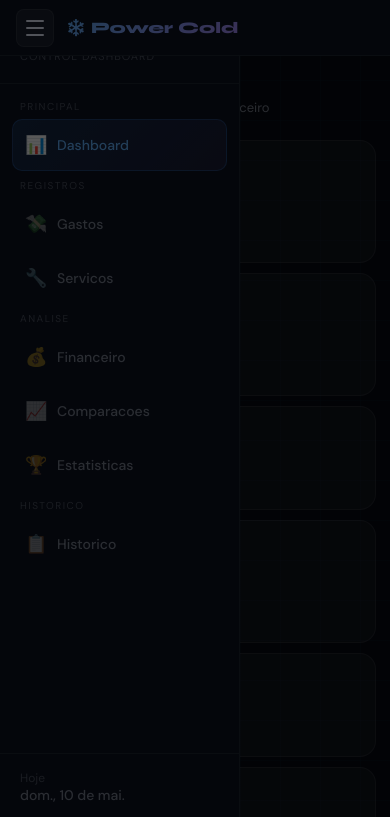
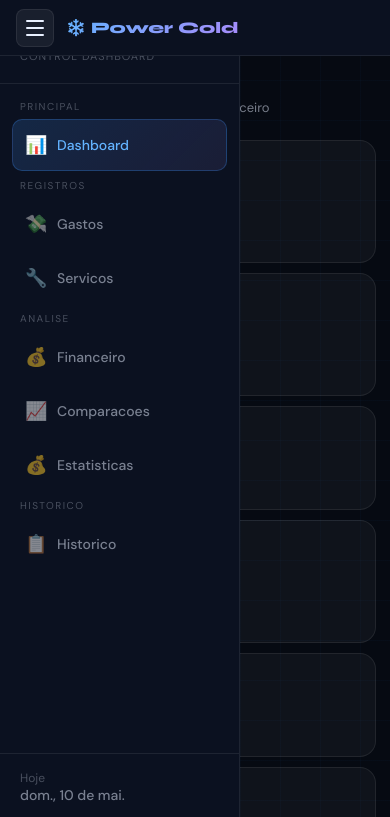
Before and after one commit to wtfadrixn/powercontrol01, a plain HTML site: page index.html in a window 390 px wide. Both pictures are taken after a click on the button "Menu". Shown: the top 817 px of the page. Drawn offline with nearby package versions, Linux system fonts and the light colour scheme.

Commit message:
Add files via upload

```diff
--- a/index.html
+++ b/index.html
@@ -81,7 +81,7 @@ body::before{content:'';position:fixed;inset:0;background-image:linear-gradient(
 .logo-sub{font-size:11px;color:var(--t3);margin-top:2px;text-transform:uppercase;letter-spacing:1px;}
 .nav-section{padding:0 12px;margin-bottom:6px;}
 .nav-label{font-size:10px;color:var(--t3);text-transform:uppercase;letter-spacing:1.5px;padding:0 8px;margin-bottom:6px;}
-.nav-item{display:flex;align-items:center;gap:10px;padding:13px 12px;border-radius:var(--rs);cursor:pointer;color:var(--t2);font-size:14px;font-weight:500;margin-bottom:2px;border:1px solid transparent;transition:background .15s,color .15s;-webkit-tap-highlight-color:transparent;user-select:none;background:none;width:100%;text-align:left;font-family:var(--fB);min-height:48px;}
+.nav-item{display:flex;align-items:center;gap:10px;padding:13px 12px;border-radius:var(--rs);cursor:pointer;color:var(--t2);font-size:14px;font-weight:500;margin-bottom:2px;border:1px solid transparent;transition:background .15s,color .15s;-webkit-tap-highlight-color:transparent;user-select:none;background:none;width:100%;text-align:left;font-family:var(--fB);}
 .nav-item:hover,.nav-item:active{background:var(--card2);color:var(--t1);}
 .nav-item.active{background:linear-gradient(135deg,rgba(59,142,240,0.18),rgba(167,139,250,0.1));border-color:rgba(59,142,240,0.28);color:var(--bluL);}
 .nav-icon{font-size:18px;width:22px;text-align:center;flex-shrink:0;}
@@ -96,8 +96,8 @@ body::before{content:'';position:fixed;inset:0;background-image:linear-gradient(
 .hbtn span{display:block;width:18px;height:2px;background:var(--t1);border-radius:2px;}
 
 /* OVERLAY — use opacity+pointer-events, NOT display:none toggle */
-.overlay{position:fixed;top:0;left:0;right:0;bottom:0;background:rgba(0,0,0,0.65);z-index:350;opacity:0;pointer-events:none;visibility:hidden;transition:opacity .28s,visibility .28s;}
-.overlay.open{opacity:1;pointer-events:auto;visibility:visible;}
+.overlay{display:none;}
+.overlay.open{display:none;}
 
 /* MAIN */
 .main{margin-left:var(--sw);flex:1;padding:28px;min-height:100vh;min-width:0;}
@@ -230,7 +230,7 @@ tr:hover td{background:rgba(255,255,255,0.02);}
 /* MOBILE */
 @media(max-width:768px){
   .topbar{display:flex;}
-  .sidebar{transform:translateX(-100%);}
+  .sidebar{transform:translateX(-100%);z-index:9999;}
   .sidebar.open{transform:translateX(0);}
   .main{margin-left:0;padding:14px;padding-top:calc(var(--th) + 14px);}
   .page-title{font-size:20px;}
@@ -245,15 +245,13 @@ tr:hover td{background:rgba(255,255,255,0.02);}
   .compare-grid{grid-template-columns:1fr;}
   .stats-grid{grid-template-columns:repeat(2,1fr);gap:10px;}
   .period-tabs{gap:6px;}
-  .period-tab{padding:8px 12px;font-size:12px;min-height:40px;}
+  .period-tab{padding:8px 12px;font-size:12px;}
   .chart-wrap{height:175px;}
   .toast-container{bottom:16px;right:10px;left:10px;max-width:100%;}
   .toast{min-width:0;width:100%;}
 }
 @media(max-width:400px){
   .cards-grid{grid-template-columns:1fr;}
-  .stats-grid{grid-template-columns:1fr;}
-}
   .stats-grid{grid-template-columns:1fr;}
 }
 </style>
@@ -291,7 +289,7 @@ tr:hover td{background:rgba(255,255,255,0.02);}
       <div class="nav-label">Analise</div>
       <button type="button" class="nav-item" data-p="financeiro" onclick="showPage('financeiro')"><span class="nav-icon">💰</span> Financeiro</button>
       <button type="button" class="nav-item" data-p="comparacoes" onclick="showPage('comparacoes')"><span class="nav-icon">📈</span> Comparacoes</button>
-      <button type="button" class="nav-item" data-p="estatisticas" onclick="showPage('estatisticas')"><span class="nav-icon">🏆</span> Estatisticas</button>
+      <button type="button" class="nav-item" data-p="estatisticas" onclick="showPage('estatisticas')"><span class="nav-icon">💰</span> Estatisticas</button>
     </div>
     <div class="nav-section">
       <div class="nav-label">Historico</div>
@@ -503,16 +501,17 @@ function byPeriod(arr,p){const t=today(),sw=soW(),sm=soM(),sy=soY();return arr.f
 // ── STATE ──
 let curPer='dia', curHist='todos';
 
-// ── SIDEBAR / OVERLAY ──
+// ── SIDEBAR ──
 const sidebar=document.getElementById('sidebar');
-const overlay=document.getElementById('overlay');
-function openSidebar(){sidebar.classList.add('open');overlay.classList.add('open');}
-function closeSidebar(){sidebar.classList.remove('open');overlay.classList.remove('open');}
+function openSidebar(){sidebar.classList.add('open');}
+function closeSidebar(){sidebar.classList.remove('open');}
 function toggleSidebar(){sidebar.classList.contains('open')?closeSidebar():openSidebar();}
 document.getElementById('hbtn').addEventListener('click',toggleSidebar);
-overlay.addEventListener('click',closeSidebar);
+document.querySelector('.main').addEventListener('click',function(e){
+  if(sidebar.classList.contains('open')){closeSidebar();}
+});
 
-// ── NAVIGATION — botões já têm onclick inline ──
+// ── NAVIGATION — botões têm onclick inline ──
 function showPage(id){
   document.querySelectorAll('.page').forEach(p=>p.classList.remove('active'));
   document.querySelectorAll('.nav-item').forEach(n=>n.classList.remove('active'));
```
